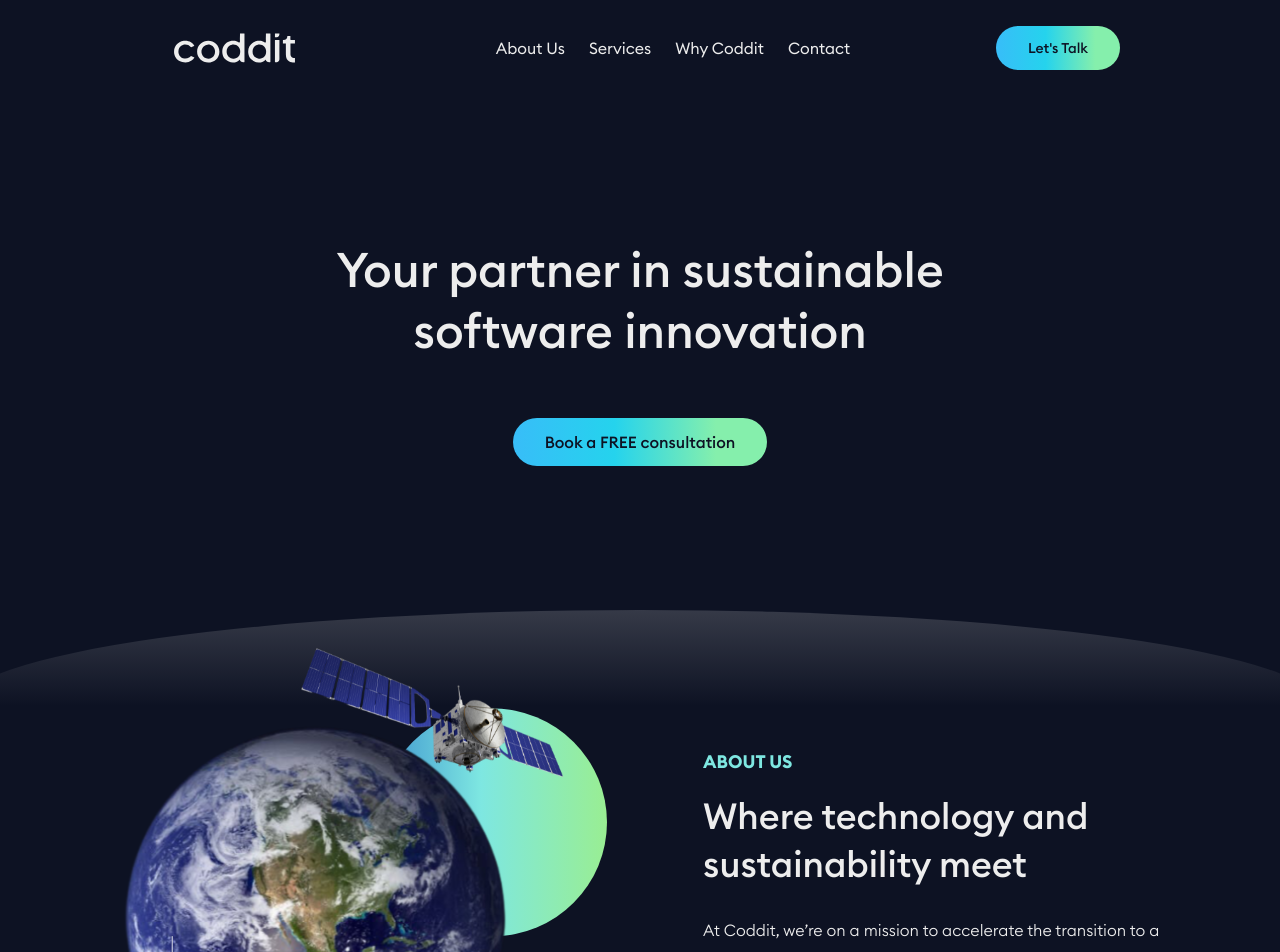
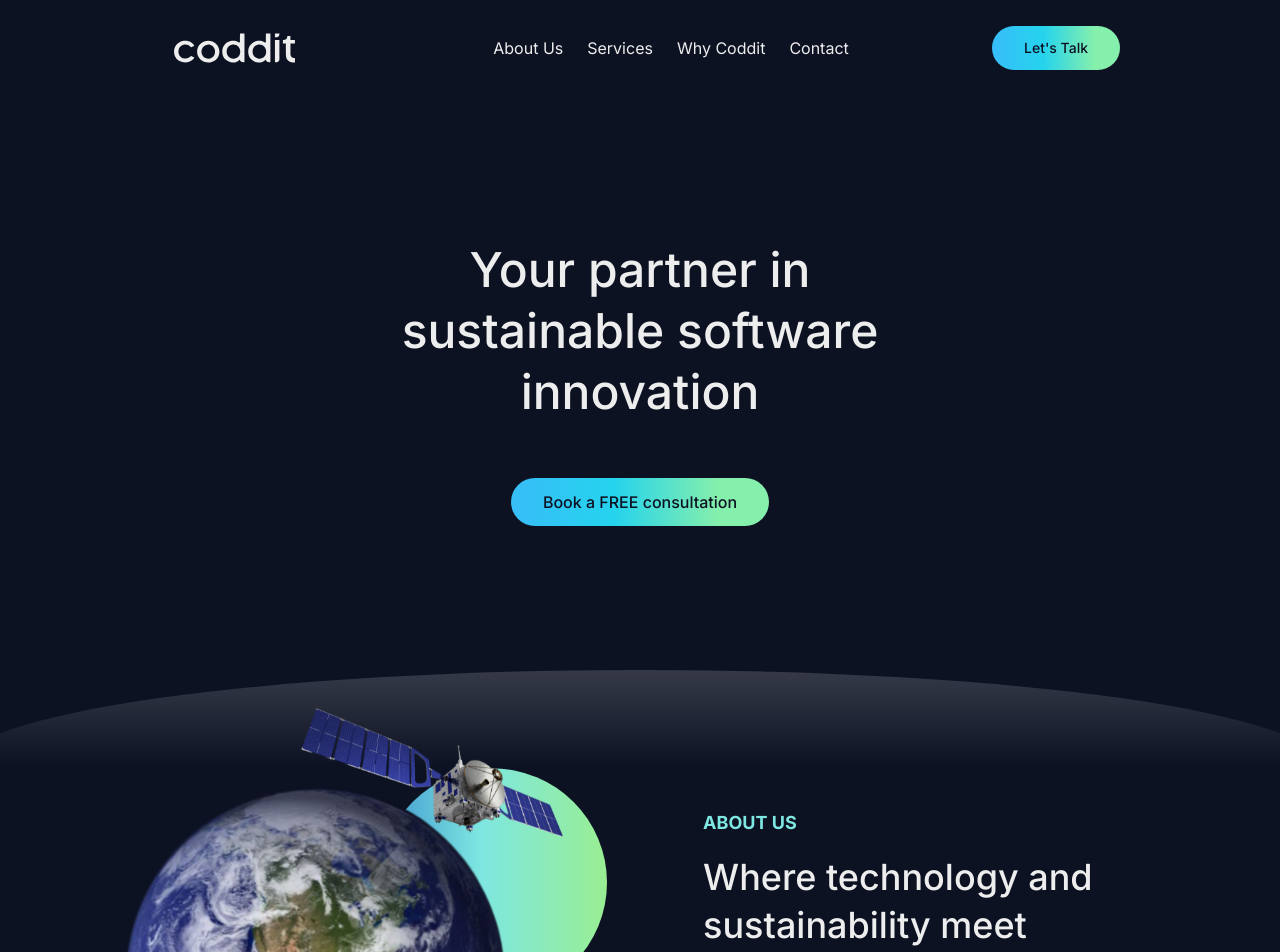
Before and after one commit to FedericaDelCampo01/orellana-capital, a Next.js app: page / in a window 1280 px wide. Shown: the top 952 px of the page. Built offline with nearby package versions, Linux system fonts and the light colour scheme.

Commit message:
centralize font use in layout

```diff
--- a/src/app/Home/AboutUs.tsx
+++ b/src/app/Home/AboutUs.tsx
@@ -16,7 +16,7 @@ const AboutUs = () => {
   }, []);
 
   return (
-    <section id='about-us' className="bg-dark-blue font-sans overflow-hidden">
+    <section id='about-us' className="bg-dark-blue overflow-hidden">
 
       <div className="relative h-96 inset-x-0 top-0 md:w-[calc(100vw+80px)] md:left-[-40px] w-[calc(100vw+200px)] left-[-100px] bg-gradient-to-b from-[#D9D9D9]/20 via-transparent to-transparent" style={{ transform: 'scaleY(0.5)', borderRadius: '50%' }}></div>
 
--- a/src/app/Home/Banner-CTA.tsx
+++ b/src/app/Home/Banner-CTA.tsx
@@ -6,7 +6,7 @@ import Link from 'next/link';
 
 const BannerCTA = () => {
   return (
-    <section className="w-full h-auto bg-dark-blue py-20 font-sans">
+    <section className="w-full h-auto bg-dark-blue py-20">
       <div className="w-full h-auto custom-banner-gradient">
         <div className='max-w-4xl mx-auto flex flex-col md:flex-row justify-between items-center w-full py-12 px-4 md:px-6'>
 
--- a/src/app/Home/Contact.tsx
+++ b/src/app/Home/Contact.tsx
@@ -62,7 +62,7 @@ const Contact = () => {
 
 
   return (
-    <section id='contact' className="bg-dark-blue font-sans overflow-hidden w-full">
+    <section id='contact' className="bg-dark-blue overflow-hidden w-full">
       <div className="flex md:flex-row flex-col items-center justify-center">
         <div className="lg:w-1/2 hidden md:block">
           <OptimizedImage
--- a/src/app/Home/Footer.tsx
+++ b/src/app/Home/Footer.tsx
@@ -7,7 +7,7 @@ import greenGeeksBanner from "../../../public/images/greengeeks-banner.png";
 const Footer = () => {
 
   return (
-    <section className="bg-dark-blue font-sans overflow-hidden w-full px-4 md:pt-24 pb-8">
+    <section className="bg-dark-blue overflow-hidden w-full px-4 md:pt-24 pb-8">
       <div className="container mx-auto md:max-w-5xl bg-white/[.14] rounded-xl md:rounded-3xl md:mb-16">
         <div className="flex flex-wrap md:flex-nowrap justify-between p-8 md:p-12 md:pb-8">
           <div className="flex flex-col justify-between w-full md:w-1/4 mb-8 md:mb-0">
--- a/src/app/Home/Hero.tsx
+++ b/src/app/Home/Hero.tsx
@@ -3,7 +3,7 @@ import Link from 'next/link';
 
 const Hero = () => {
   return (
-    <section className="bg-dark-blue font-sans flex items-center justify-center">
+    <section className="bg-dark-blue flex items-center justify-center">
       <div className="text-center max-w-2xl mx-auto px-4 sm:px-6 lg:px-8 mt-20 mb-4 md:mt-36 md:mb-12">
         <h1 className="text-white text-4xl md:text-5xl font-medium md:leading-[3.8rem] mb-14">
           Your partner in sustainable software innovation
--- a/src/app/Home/Navbar.tsx
+++ b/src/app/Home/Navbar.tsx
@@ -20,7 +20,7 @@ const Navbar = () => {
   };
 
   return (
-    <nav className="bg-dark-blue font-sans">
+    <nav className="bg-dark-blue">
       <div className="max-w-5xl mx-auto px-4 sm:px-6 lg:px-8">
         <div className="flex items-center justify-between h-24">
           <div className="flex items-center">
--- a/src/app/Home/Services.tsx
+++ b/src/app/Home/Services.tsx
@@ -58,7 +58,7 @@ const Services = () => {
   const selectedServiceData = services.find(service => service.title === selectedService);
 
   return (
-    <section id='services' className="bg-dark-blue font-sans overflow-hidden w-full px-4 py-12">
+    <section id='services' className="bg-dark-blue overflow-hidden w-full px-4 py-12">
       <div className="container mx-auto md:max-w-5xl bg-white/[.14] rounded-xl md:rounded-3xl">
         <div className='flex flex-col md:flex-row relative'>
           <div className="md:w-7/12 p-6 md:p-12">
@@ -93,8 +93,8 @@ const Services = () => {
                 <OptimizedImage
                   src={selectedServiceData.image.src}
                   alt={`${selectedService} illustration`}
-                  layout="fill"
-                  objectFit="cover"
+                  fill={true}
+                  style={{ objectFit: 'cover' }}
                   className="rounded-tr-3xl"
                 />
               )}
--- a/src/app/Home/WhyCoddit.tsx
+++ b/src/app/Home/WhyCoddit.tsx
@@ -18,7 +18,7 @@ const reasons = [
 
 const WhyCoddit = () => {
   return (
-    <section id='why-coddit' className="bg-dark-blue font-sans overflow-hidden w-full px-4 py-12 md:pb-20">
+    <section id='why-coddit' className="bg-dark-blue overflow-hidden w-full px-4 py-12 md:pb-20">
       <div className="container mx-auto md:max-w-5xl bg-white/[.14] rounded-xl md:rounded-3xl">
         <div className="flex md:flex-row flex-col w-full gap-12 p-6 md:p-12 mb-[-80px] md:mb-[-100px]">
           <div className="w-full md:w-1/4">
--- a/src/app/globals.css
+++ b/src/app/globals.css
@@ -2,88 +2,7 @@
 @tailwind components;
 @tailwind utilities;
 
-/* Regular 400 */
-@font-face {
-  font-family: 'Euclid Circular B';
-  src: url('/fonts/EuclidCircularB/Euclid Circular B Regular.ttf') format('truetype');
-  font-weight: 400;
-  font-style: normal;
-}
-
-/* Italic 400 */
-@font-face {
-  font-family: 'Euclid Circular B';
-  src: url('/fonts/EuclidCircularB/Euclid Circular B Italic.ttf') format('truetype');
-  font-weight: 400;
-  font-style: italic;
-}
-
-/* Light 300 */
-@font-face {
-  font-family: 'Euclid Circular B';
-  src: url('/fonts/EuclidCircularB/Euclid Circular B Light.ttf') format('truetype');
-  font-weight: 300;
-  font-style: normal;
-}
-
-/* Light Italic 300 */
-@font-face {
-  font-family: 'Euclid Circular B';
-  src: url('/fonts/EuclidCircularB/Euclid Circular B Light Italic.ttf') format('truetype');
-  font-weight: 300;
-  font-style: italic;
-}
-
-/* Medium 500 */
-@font-face {
-  font-family: 'Euclid Circular B';
-  src: url('/fonts/EuclidCircularB/Euclid Circular B Medium.ttf') format('truetype');
-  font-weight: 500;
-  font-style: normal;
-}
-
-/* Medium Italic 500 */
-@font-face {
-  font-family: 'Euclid Circular B';
-  src: url('/fonts/EuclidCircularB/Euclid Circular B Medium Italic.ttf') format('truetype');
-  font-weight: 500;
-  font-style: italic;
-}
-
-/* SemiBold 600 */
-@font-face {
-  font-family: 'Euclid Circular B';
-  src: url('/fonts/EuclidCircularB/Euclid Circular B SemiBold.ttf') format('truetype');
-  font-weight: 600;
-  font-style: normal;
-}
-
-/* SemiBold Italic 600 */
-@font-face {
-  font-family: 'Euclid Circular B';
-  src: url('/fonts/EuclidCircularB/Euclid Circular B SemiBold Italic.ttf') format('truetype');
-  font-weight: 600;
-  font-style: italic;
-}
-
-/* Bold 700 */
-@font-face {
-  font-family: 'Euclid Circular B';
-  src: url('/fonts/EuclidCircularB/Euclid Circular B Bold.ttf') format('truetype');
-  font-weight: 700;
-  font-style: normal;
-}
-
-/* Bold Italic 700 */
-@font-face {
-  font-family: 'Euclid Circular B';
-  src: url('/fonts/EuclidCircularB/Euclid Circular B Bold Italic.ttf') format('truetype');
-  font-weight: 700;
-  font-style: italic;
-}
-
 .custom-gradient {
-  /* @apply bg-gradient-to-r from-sky-400 via-cyan-300 to-green-300; */
   @apply bg-gradient-to-r from-sky-400 via-[#25D3ED,#85EFAC,#85EFAC,#25D3ED] to-sky-400;
   @apply transition-all duration-500  bg-size-200 bg-pos-0 hover:bg-pos-100 hover:text-white;
 }
--- a/src/app/layout.tsx
+++ b/src/app/layout.tsx
@@ -3,10 +3,65 @@ import { Inter } from "next/font/google";
 import "./globals.css";
 import Head from 'next/head';
 import favicon from '../../public/favicon.ico';
-
-
+import localFont from "next/font/local";
 
 const inter = Inter({ subsets: ["latin"] });
+
+const euclidFont = localFont({
+  src: [
+    {
+      path: '../../public/fonts/EuclidCircularB/Euclid Circular B Light.ttf',
+      weight: '300',
+      style: 'normal',
+    },
+    {
+      path: '../../public/fonts/EuclidCircularB/Euclid Circular B Light Italic.ttf',
+      weight: '300',
+      style: 'italic',
+    },
+    {
+      path: '../../public/fonts/EuclidCircularB/Euclid Circular B Regular.ttf',
+      weight: '400',
+      style: 'normal',
+    },
+    {
+      path: '../../public/fonts/EuclidCircularB/Euclid Circular B Italic.ttf',
+      weight: '400',
+      style: 'italic',
+    },
+    {
+      path: '../../public/fonts/EuclidCircularB/Euclid Circular B Medium.ttf',
+      weight: '500',
+      style: 'normal',
+    },
+    {
+      path: '../../public/fonts/EuclidCircularB/Euclid Circular B Medium Italic.ttf',
+      weight: '500',
+      style: 'italic',
+    },
+    {
+      path: '../../public/fonts/EuclidCircularB/Euclid Circular B SemiBold.ttf',
+      weight: '600',
+      style: 'normal',
+    },
+    {
+      path: '../../public/fonts/EuclidCircularB/Euclid Circular B SemiBold Italic.ttf',
+      weight: '600',
+      style: 'italic',
+    },
+    {
+      path: '../../public/fonts/EuclidCircularB/Euclid Circular B Bold.ttf',
+      weight: '700',
+      style: 'normal',
+    },
+    {
+      path: '../../public/fonts/EuclidCircularB/Euclid Circular B Bold Italic.ttf',
+      weight: '700',
+      style: 'italic',
+    }
+  ],
+  variable: '--font-euclid',
+})
 
 export const metadata: Metadata = {
   title: "Coddit",
@@ -19,11 +74,11 @@ export default function RootLayout({
   children: React.ReactNode;
 }>) {
   return (
-    <html lang="en">
+        <html lang="en">
       <Head>
         <link rel="icon" href={favicon.src} />
       </Head>
-      <body className={inter.className}>{children}</body>
+      <body className={`${inter.className} ${euclidFont.variable} font-sans`}>{children}</body>
     </html>
   );
 }
--- a/tailwind.config.ts
+++ b/tailwind.config.ts
@@ -9,7 +9,7 @@ const config: Config = {
   theme: {
     extend: {
       fontFamily: {
-        sans: ['Euclid Circular B, sans-serif'],
+        sans: ['var(--font-euclid)', 'sans-serif']
       },
       colors: {
         transparent: 'transparent',
```
